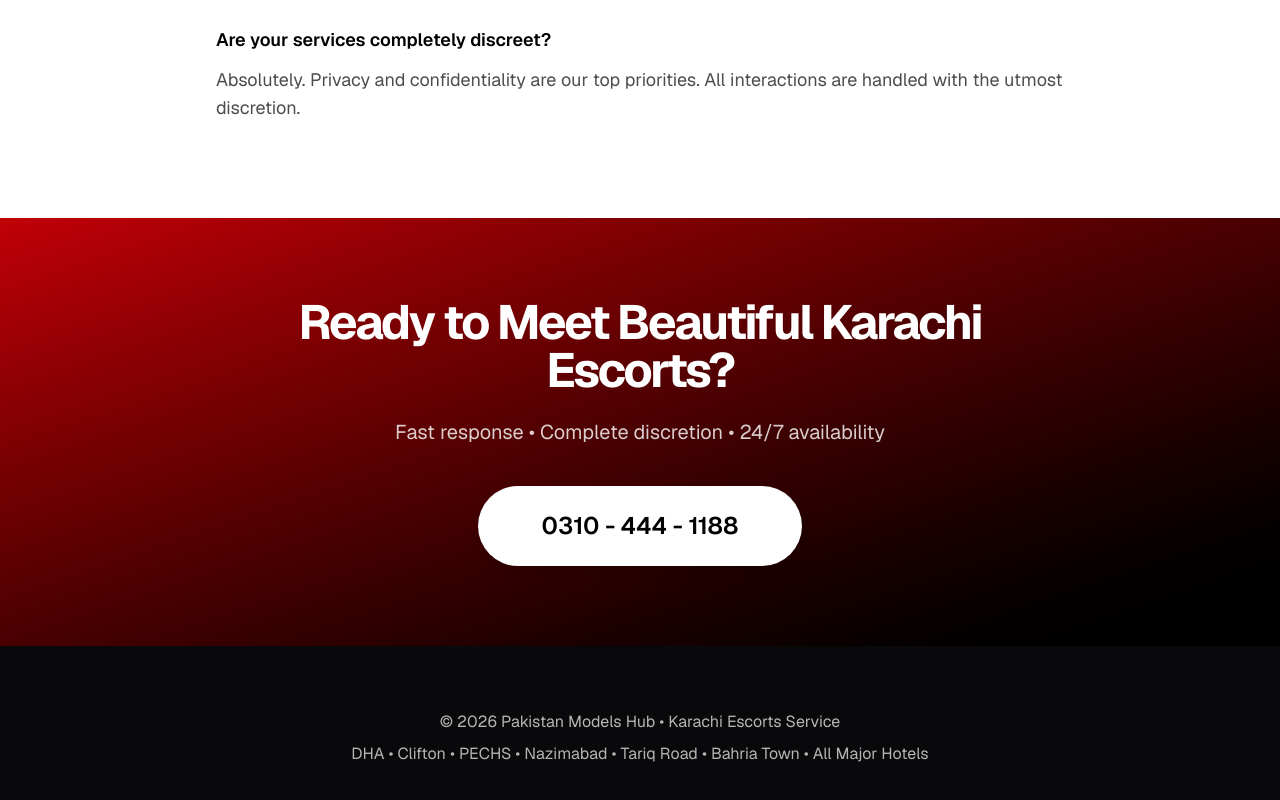
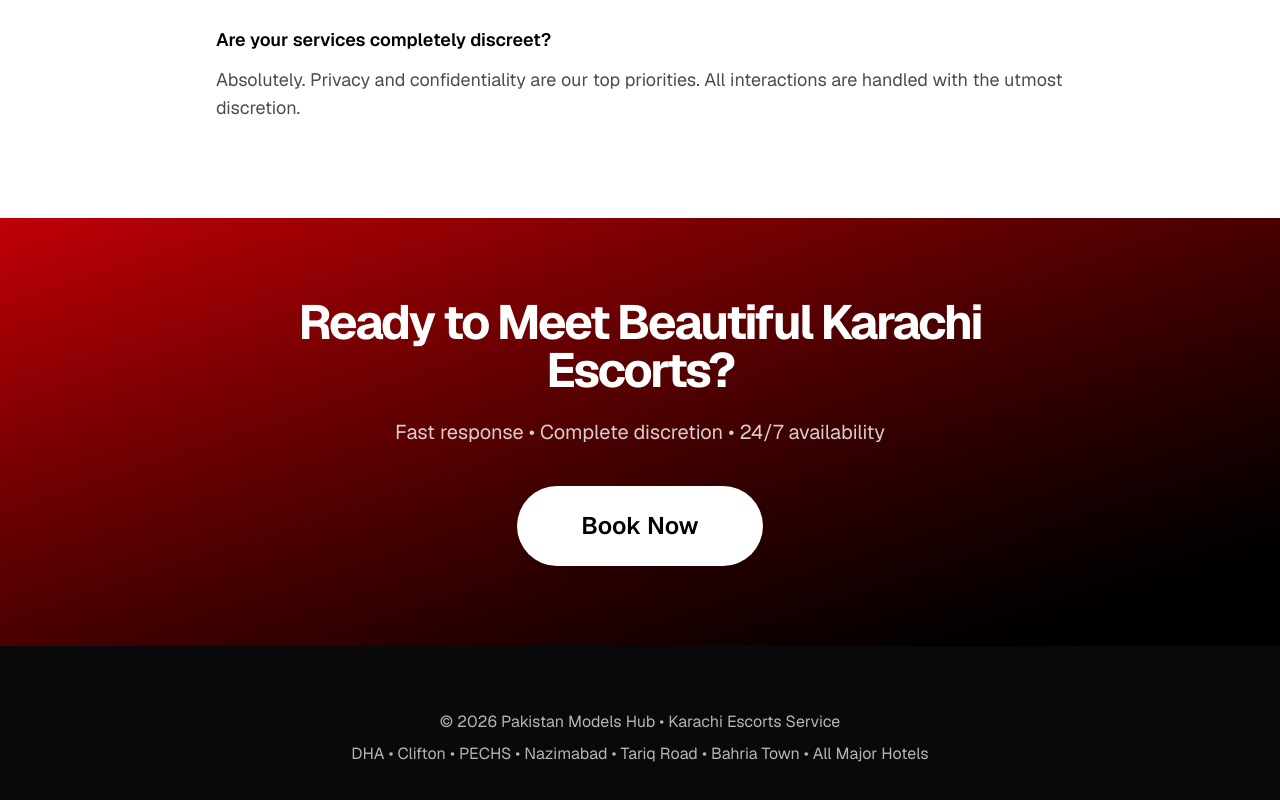
Before and after one commit to iamtalhaarifvlogs/pakistanmodelshub, a Next.js app: page / in a window 1280 px wide. Shown: the part 5172-5972 px from the top of the page. Built offline with nearby package versions, Linux system fonts and the light colour scheme.

Commit message:
Update page.tsx

```diff
--- a/app/page.tsx
+++ b/app/page.tsx
@@ -155,7 +155,7 @@
         </div>
       </section>
 
-      {/* Why Choose Us - Richer */}
+      {/* Why Choose Us */}
       <section className="py-24 bg-white">
         <div className="max-w-6xl mx-auto px-6">
           <div className="text-center mb-16">
@@ -298,7 +298,7 @@
             href="tel:03104441188"
             className="inline-block bg-white text-black font-semibold text-2xl px-16 py-6 rounded-full hover:bg-yellow-400 transition-all shadow-lg"
           >
-            0310 - 444 - 1188
+            Book Now
           </a>
         </div>
       </section>
```
